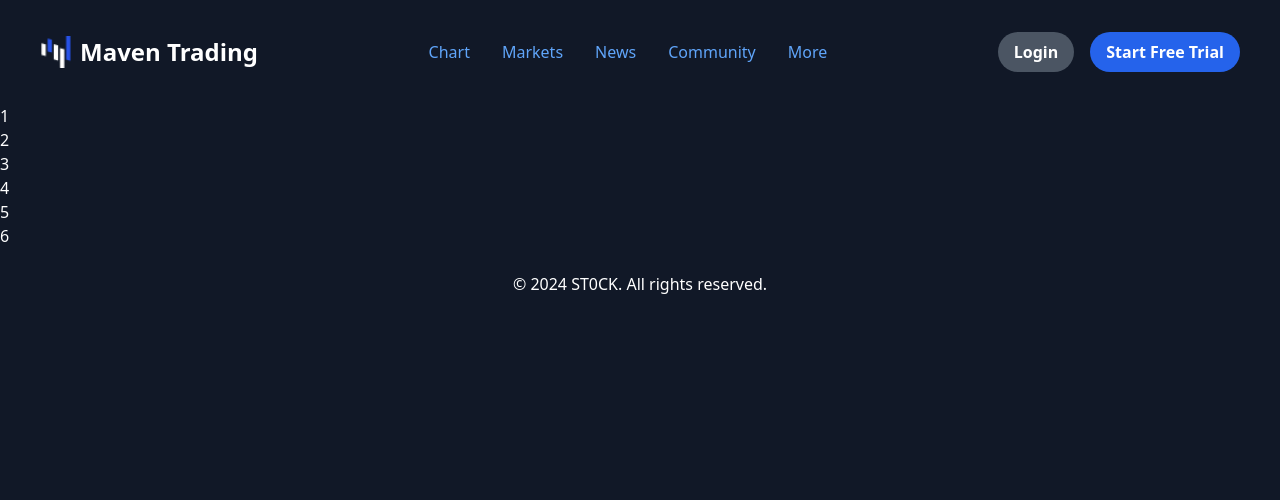
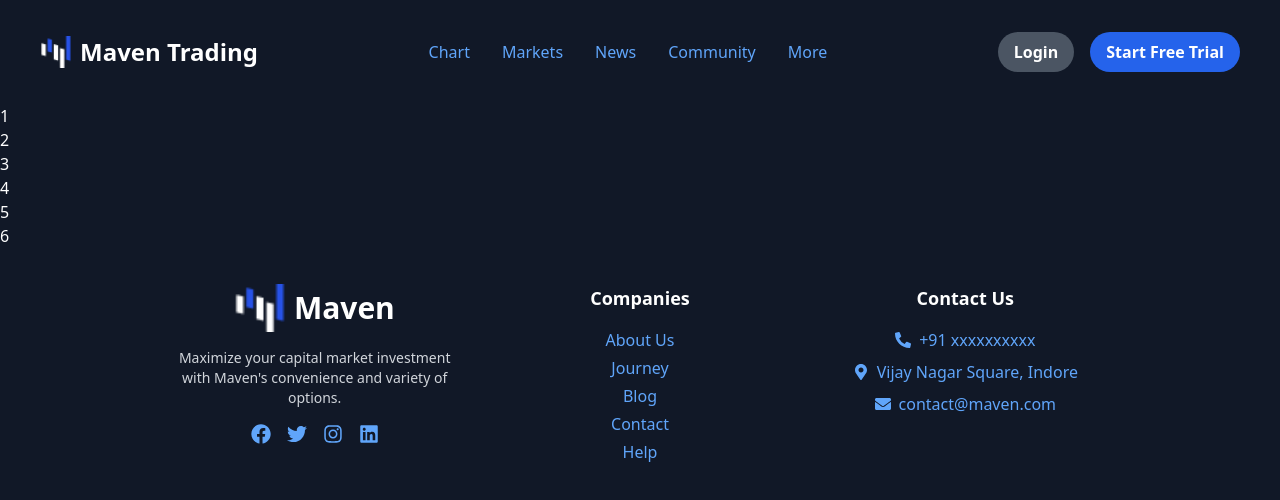
Before and after one commit to duylinh13/Stock-LandingPage-Frontend, a React (Vite) app: page / in a window 1280 px wide. Shown: the top 500 px of the page. Built offline with nearby package versions, Linux system fonts and the light colour scheme.

Commit message:
feat: complete footer design with company links, contact info, and social media icons

```diff
--- a/package.json
+++ b/package.json
@@ -11,7 +11,8 @@
   },
   "dependencies": {
     "react": "^18.3.1",
-    "react-dom": "^18.3.1"
+    "react-dom": "^18.3.1",
+    "react-icons": "^5.3.0"
   },
   "devDependencies": {
     "@eslint/js": "^9.13.0",
--- a/src/components/Footer.tsx
+++ b/src/components/Footer.tsx
@@ -1,10 +1,110 @@
-// src/components/Footer.tsx
 import React from "react";
+import {
+  FaPhoneAlt,
+  FaMapMarkerAlt,
+  FaEnvelope,
+  FaFacebook,
+  FaTwitter,
+  FaInstagram,
+  FaLinkedin,
+} from "react-icons/fa"; // Nhập biểu tượng từ react-icons
+import logo from "../assets/logo.png"; // Nhập logo từ thư mục assets
+
+interface Link {
+  name: string;
+  href: string;
+}
 
 const Footer = () => {
+  const companyLinks: Link[] = [
+    { name: "About Us", href: "#" },
+    { name: "Journey", href: "#" },
+    { name: "Blog", href: "#" },
+    { name: "Contact", href: "#" },
+    { name: "Help", href: "#" },
+  ];
+
+  const contactLinks = [
+    { name: "+91 xxxxxxxxxx", href: "#", icon: <FaPhoneAlt /> },
+    { name: "Vijay Nagar Square, Indore", href: "#", icon: <FaMapMarkerAlt /> },
+    { name: "contact@maven.com", href: "#", icon: <FaEnvelope /> },
+  ];
+
+  const socialLinks = [
+    { name: "Facebook", href: "#", icon: <FaFacebook /> },
+    { name: "Twitter", href: "#", icon: <FaTwitter /> },
+    { name: "Instagram", href: "#", icon: <FaInstagram /> },
+    { name: "LinkedIn", href: "#", icon: <FaLinkedin /> },
+  ];
+
   return (
-    <footer className="w-full bg-gray-900 text-white py-6 text-center">
-      <p>&copy; {new Date().getFullYear()} ST0CK. All rights reserved.</p>
+    <footer>
+      <div className="max-w-screen-lg pt-4 pb-0 px-4 sm:px-6 mx-auto">
+        <div className="flex justify-between">
+          {/* Company Info */}
+          <div className="p-5 sm:w-4/12 flex flex-col items-center">
+            <div className="flex items-center mb-4">
+              <img src={logo} alt="Maven Logo" className="h-12 mr-2" />
+              <h3 className="font-bold text-3xl">Maven</h3>
+            </div>
+            <p className="text-gray-300 text-sm text-center">
+              Maximize your capital market investment with Maven's convenience
+              and variety of options.
+            </p>
+
+            {/* Social Links */}
+            <div className="flex space-x-4 mt-4">
+              {socialLinks.map((link) => (
+                <a
+                  key={link.name}
+                  href={link.href}
+                  className="text-blue-400 hover:text-blue-300 text-xl"
+                >
+                  {link.icon}
+                </a>
+              ))}
+            </div>
+          </div>
+
+          {/* Company Links */}
+          <div className="p-5 sm:w-4/12 text-center">
+            <h3 className="font-bold text-lg mb-4">Companies</h3>
+            <ul className="space-y-1 flex flex-col items-center">
+              {companyLinks.map((link) => (
+                <li key={link.name} className="w-full text-center">
+                  <a
+                    className="text-blue-400 hover:text-blue-300 text-sm md:text-base"
+                    href={link.href}
+                  >
+                    {link.name}
+                  </a>
+                </li>
+              ))}
+            </ul>
+          </div>
+
+          {/* Contact Links */}
+          <div className="p-5 sm:w-4/12 text-center">
+            <h3 className="font-bold text-lg mb-4">Contact Us</h3>
+            <ul>
+              {contactLinks.map((link) => (
+                <li
+                  key={link.name}
+                  className="my-2 flex items-center justify-center"
+                >
+                  <span className="text-blue-400 mr-2">{link.icon}</span>
+                  <a
+                    className="text-blue-400 hover:text-blue-300 text-sm md:text-base"
+                    href={link.href}
+                  >
+                    {link.name}
+                  </a>
+                </li>
+              ))}
+            </ul>
+          </div>
+        </div>
+      </div>
     </footer>
   );
 };
```
Also changed, not shown: 1 other file (tests, documents, lock files or other folders).
